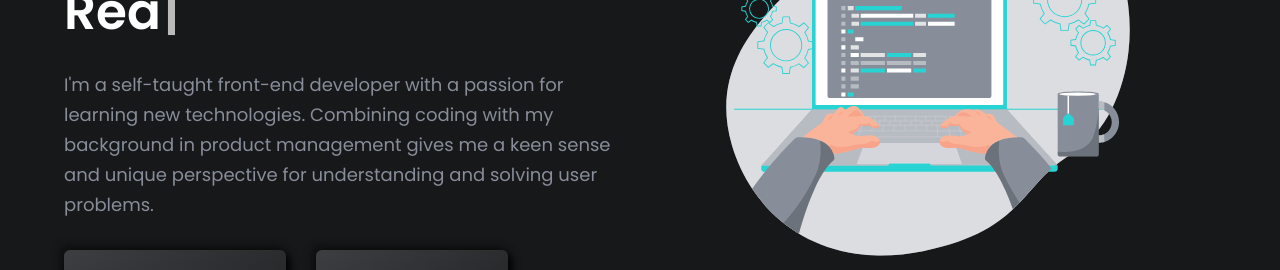
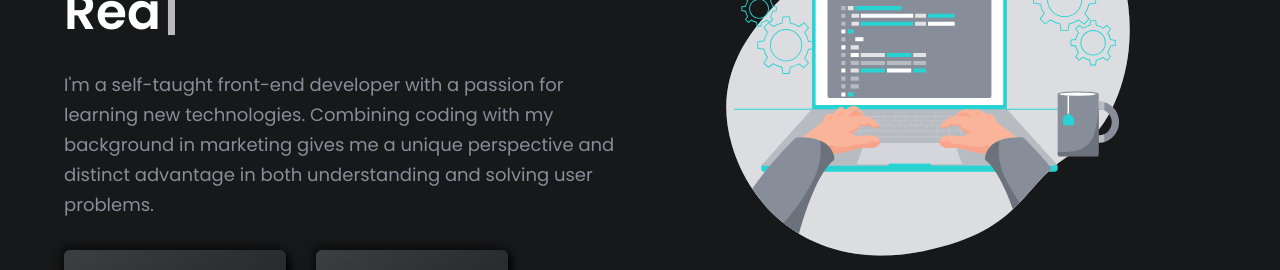
Before and after one commit to elliottcsipkes/dev-porfolio, a React (Create React App) app: page / in a window 1280 px wide. Shown: the part 320-590 px from the top of the page. Built offline with nearby package versions, Linux system fonts and the light colour scheme.

Commit message:
changed hero description

```diff
--- a/src/component/Hero/Home.js
+++ b/src/component/Hero/Home.js
@@ -41,8 +41,8 @@ const Home = () => {
               <p>
                 I'm a self-taught front-end developer with a passion for
                 learning new technologies. Combining coding with my background
-                in product management gives me a keen sense and unique
-                perspective for understanding and solving user problems.
+                in marketing gives me a unique perspective and distinct
+                advantage in both understanding and solving user problems.
               </p>
               <a href="#portfolio">
                 <button className="btn_shadow to_port_btn">
```
